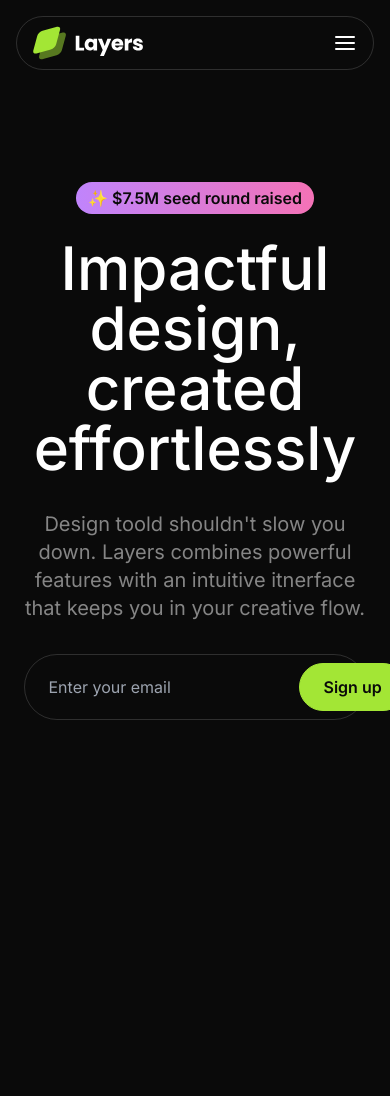
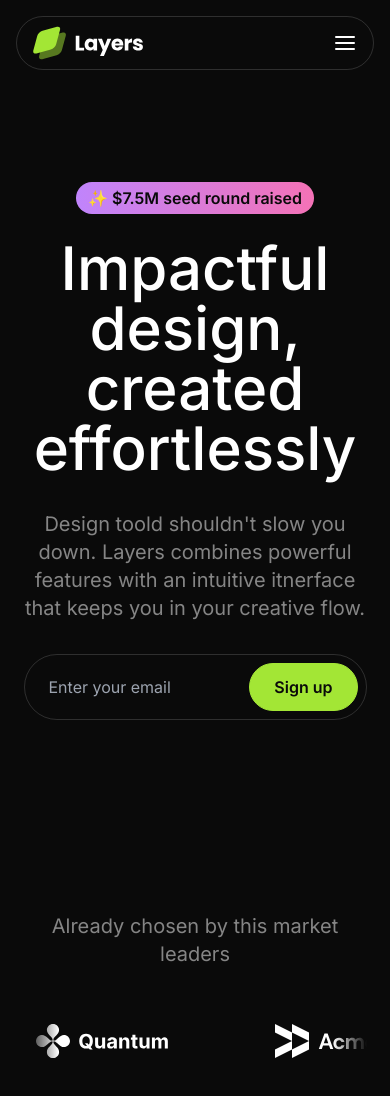
Before and after one commit to gajdovska/nextjs-landingpage, a Next.js app in the folder nextjs-lading-page/: page / in a window 390 px wide. Shown: the top 1096 px of the page. Built offline with nearby package versions, Linux system fonts and the light colour scheme.

Commit message:
Implemented responsive Logo section

```diff
--- a/nextjs-lading-page/src/app/page.tsx
+++ b/nextjs-lading-page/src/app/page.tsx
@@ -1,11 +1,12 @@
 import Hero from "@/sections/Hero";
 import Navbar from "@/sections/Navbar";
-
+import LogoTicker from "@/sections/LogoTicker";
 export default function Home() {
     return (
         <>
             <Navbar />
             <Hero />
+            <LogoTicker />
         </>
     );
 }
--- a/nextjs-lading-page/src/sections/Hero.tsx
+++ b/nextjs-lading-page/src/sections/Hero.tsx
@@ -37,7 +37,7 @@
                     <input
                         type="email"
                         placeholder="Enter your email"
-                        className="bg-transparent px-4 flex-1"
+                        className="bg-transparent px-4 flex-1 w-full"
                     />
                     <Button
                         type="submit"
--- a/nextjs-lading-page/src/sections/LogoTicker.tsx
+++ b/nextjs-lading-page/src/sections/LogoTicker.tsx
@@ -6,6 +6,7 @@
 import apexLogo from "@/assets/images/apex.svg";
 import celestialLogo from "@/assets/images/celestial.svg";
 import twiceLogo from "@/assets/images/twice.svg";
+import Image from "next/image";
 
 const logos = [
     { name: "Quantum", image: quantumLogo },
@@ -19,5 +20,24 @@
 ];
 
 export default function LogoTicker() {
-    return <div>Logo Ticker</div>;
+    return (
+        <section className="py-24 overflow-x-clip">
+            <div className="container">
+                <h3 className="text-center text-white/50 text-xl">
+                    Already chosen by this market leaders
+                </h3>
+                <div className="overflow-hidden mt-14 [mask-image:linear-gradient(to_right,transparent,black_10%,black_90%,transparent)]">
+                    <div className="flex flex-row gap-24 pr-24">
+                        {logos.map((logo) => (
+                            <Image
+                                src={logo.image}
+                                key={logo.name}
+                                alt={logo.name}
+                            />
+                        ))}
+                    </div>
+                </div>
+            </div>
+        </section>
+    );
 }
```
